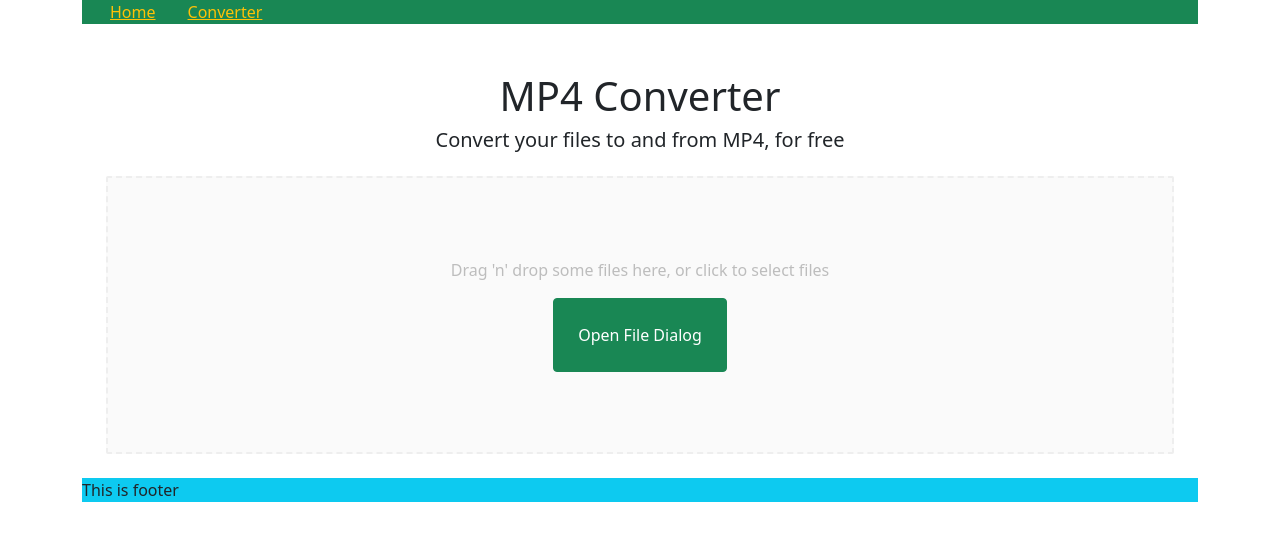
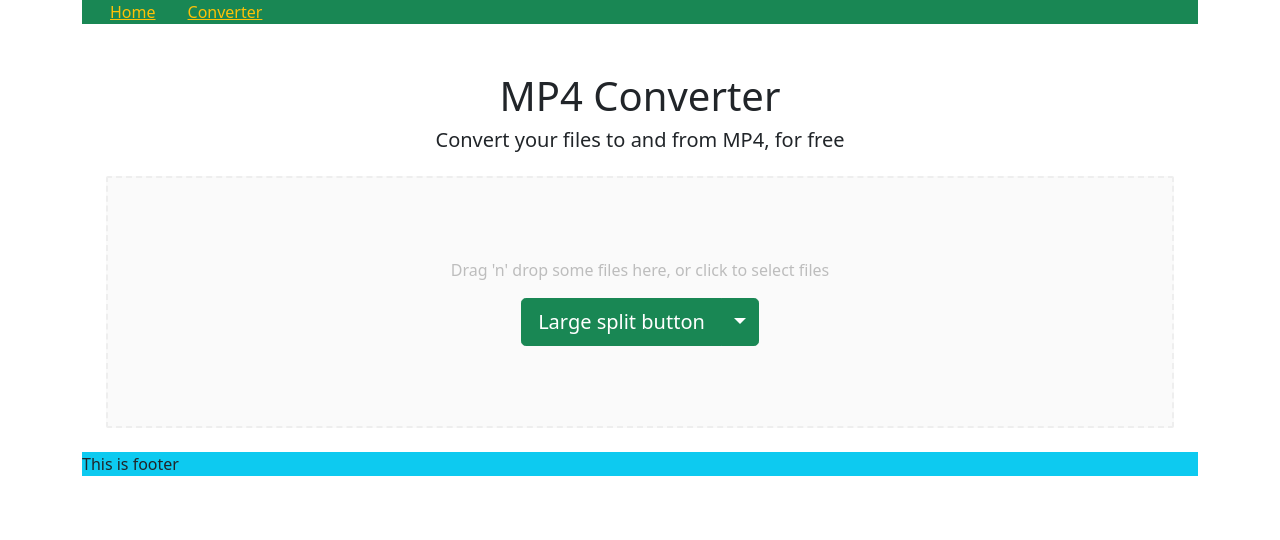
Before and after one commit to Rubeelahmad/ffmpeg_Audio_Video_Converter, a React (Create React App) app: page /#/ in a window 1280 px wide. Both pictures are taken after a click on the button "MP4". Shown: the top 540 px of the page. Built offline with nearby package versions, Linux system fonts and the light colour scheme.

Commit message:
Added new button and dropdown

```diff
--- a/src/views/home/Dropzone-area.js
+++ b/src/views/home/Dropzone-area.js
@@ -61,9 +61,23 @@ function DropzoneArea(props) {
                 <div {...getRootProps({ style })}>
                     <input {...getInputProps()} />
                     <p>Drag 'n' drop some files here, or click to select files</p>
-                    <button type="button" className="btn btn-success p-4" onClick={open}>
+                    <div className="btn-group">
+                        <button class="btn btn-success btn-lg" type="button">
+                            Large split button
+                        </button>
+                        <button type="button" class="btn btn-lg btn-success dropdown-toggle dropdown-toggle-split" data-toggle="dropdown" aria-haspopup="true" aria-expanded="false">
+                            <span class="sr-only"></span>
+                        </button>
+                        <div class="dropdown-menu" aria-labelledby="dropdownMenuButton">
+                            <a class="dropdown-item" href="#">Action</a>
+                            <a class="dropdown-item" href="#">Another action</a>
+                            <a class="dropdown-item" href="#">Something else here</a>
+                        </div>
+                    </div>
+
+                    {/* <button type="button" className="btn btn-success p-4" onClick={open}>
                         Open File Dialog
-                    </button>
+                    </button> */}
                 </div>
             </div>
         </>
```
